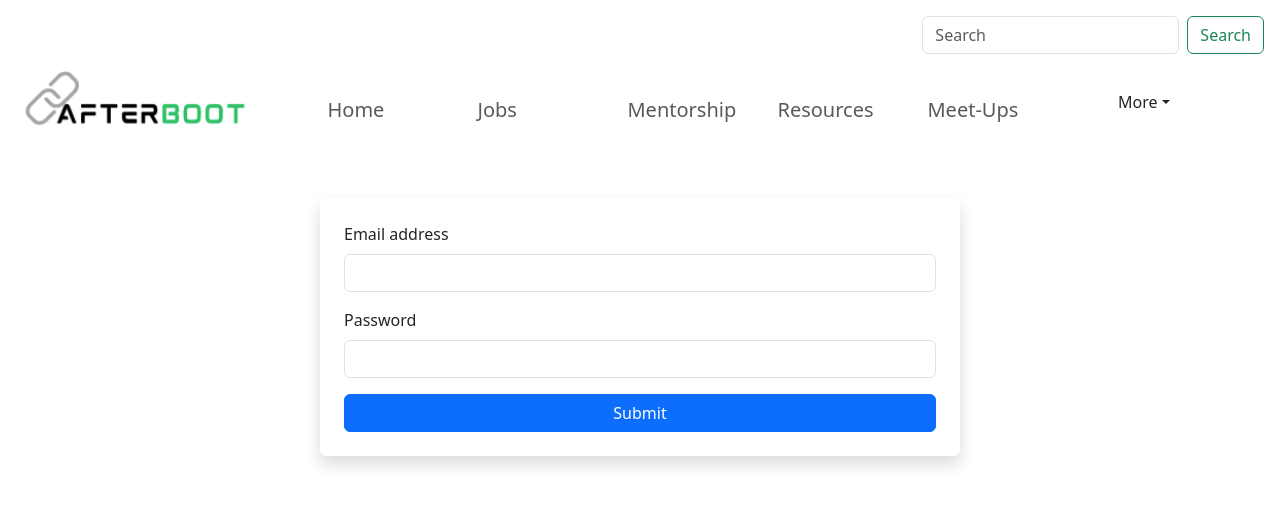
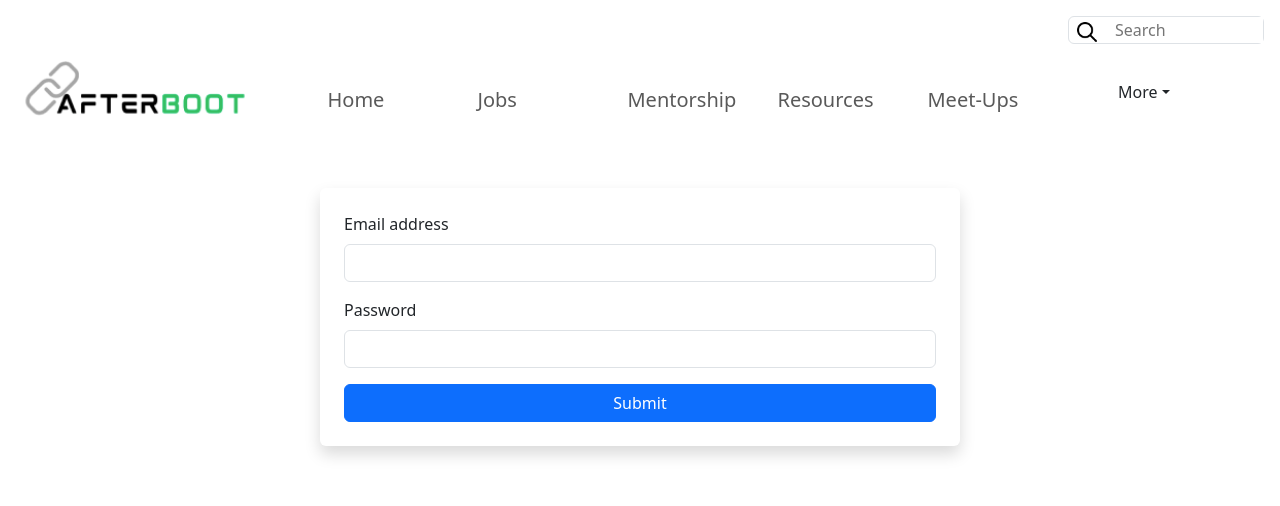
Before and after one commit to 21mooie/BloomKnowledgeBurg, a React (Vite) app: page /login in a window 1280 px wide. Shown: the top 506 px of the page. Built offline with nearby package versions, Linux system fonts and the light colour scheme.

Commit message:
Add search component

```diff
--- a/src/Components/Navbvar.css
+++ b/src/Components/Navbvar.css
@@ -19,3 +19,24 @@
 .hamburger {
     width: 150px;
 }
+
+.search {
+    height: 20px;
+}
+
+.input {
+    width: 150px;
+}
+
+textarea:focus, input:focus{
+    outline: none;
+}
+
+.reset-style {
+    padding: 0;
+    border: none;
+    font: inherit;
+    color: inherit;
+    background-color: transparent;
+    cursor: pointer;
+}
--- a/src/Components/Navbvar.jsx
+++ b/src/Components/Navbvar.jsx
@@ -7,20 +7,25 @@ import Navbar from "react-bootstrap/Navbar";
 import NavDropdown from "react-bootstrap/NavDropdown";
 import { Link } from "react-router-dom";
 import logo from "../assets/logo.png";
+import search from "../assets/search.png";
 import "./Navbvar.css";
 
 const Navbvar = () => {
   return (
     <div>
-      <Form className="d-flex justify-content-end">
-        <div className="d-flex me-3 mt-3">
-          <Form.Control
-            type="search"
-            placeholder="Search"
-            className="me-2"
-            aria-label="Search"
-          />
-          <Button variant="outline-success">Search</Button>
+      <Form className="d-flex justify-content-end" onSubmit={(e) => console.log('clicked')}>
+        <div className="d-flex me-3 mt-3 border rounded">
+          <button type="submit" className="reset-style ms-2" >
+            <img src={search} alt="" className="search mb-0"/>
+          </button>
+          <div>
+            <input
+              type="search"
+              placeholder="Search"
+              className="border border-0 ms-3 input"
+              aria-label="Search"
+            />
+          </div>
         </div>
       </Form>
       <Navbar expand="lg">
@@ -56,7 +61,6 @@ const Navbvar = () => {
           <NavDropdown title="More" id="navbarScrollingDropdown" className="hamburger">
               <NavDropdown.Item href="#action3">Help</NavDropdown.Item>
               <NavDropdown.Item href="#action4">Contact Us</NavDropdown.Item>
-              <NavDropdown.Divider />
               <NavDropdown.Item href="#action5">About</NavDropdown.Item>
             </NavDropdown>
         </Container>
```
Also changed, not shown: src/assets/search.png (added).
